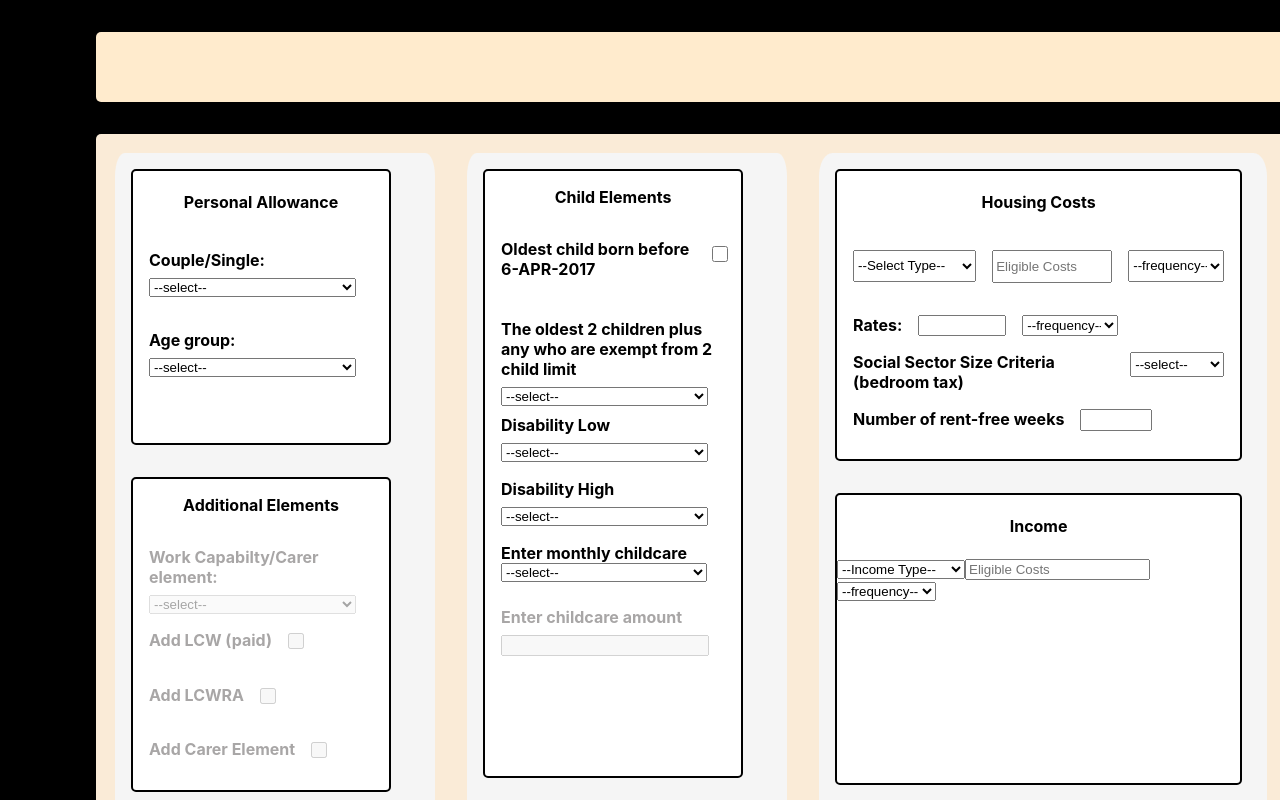
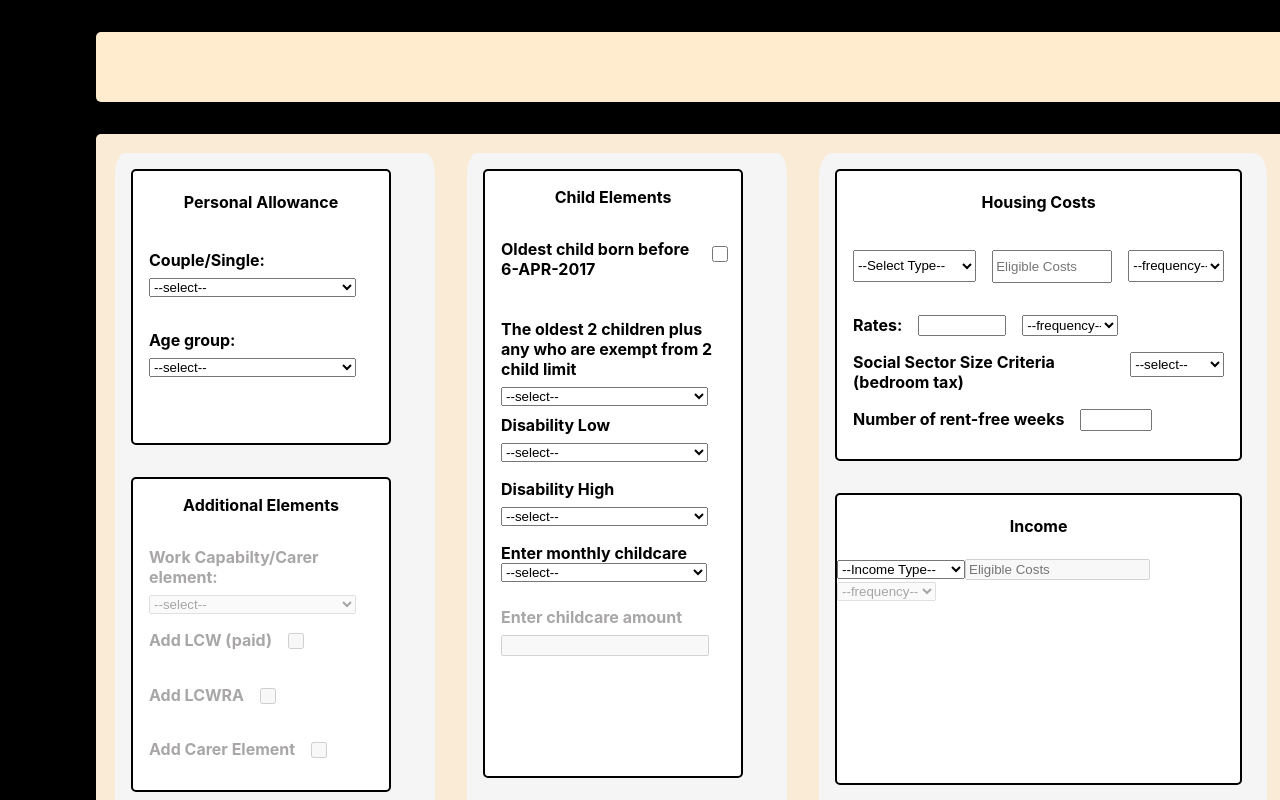
Before and after one commit to dnlstronge/benefitscalc2, a React (Create React App) app: page / in a window 1280 px wide. Shown: the top 800 px of the page. Built offline with nearby package versions, Linux system fonts and the light colour scheme.

Commit message:
[x] - disabled function for inputs

```diff
--- a/src/components/UC2/Income/IncomeSelect.js
+++ b/src/components/UC2/Income/IncomeSelect.js
@@ -5,25 +5,23 @@ const IncomeSelect = ({ setParentState }) => {
 
     //local state:
 
-    const [type, setType] = useState("0")
-    const [amount, setAmount] = useState("0")
+    const [type, setType] = useState("SELECT")
+    const [amount, setAmount] = useState("SELECT")
     const [freq, setFreq ] = useState("0")
 
     // handlers:
 
-    const placeHolder = (e) => {
 
-    }
-    const handleType = () => {
-
+    const handleType = (e) => {
+        setType(e.target.value)
     }
 
-    const handleAmount = () => {
-
+    const handleAmount = (e) => {
+        setAmount(e.target.value)
     }
 
-    const handleFreq = () => {
-
+    const handleFreq = (e) => {
+        setFreq(e.target.value)
     }
     return (
         <React.Fragment>
@@ -36,8 +34,8 @@ const IncomeSelect = ({ setParentState }) => {
                     <option value="OTH">Other income</option>
                     <option value="CB">Child Benefit</option>
                 </select>
-                <input disabled={type === "SELECT"}onChange={handleAmount} className={classes.select_amount} placeholder="Eligible Costs" type="number"/>
-                <select onChange={handleFreq} className={classes.select_freq}>
+                <input disabled={type === "SELECT"} onChange={handleAmount} className={classes.select_amount} placeholder="Eligible Costs" type="number"/>
+                <select disabled={amount === "SELECT"} onChange={handleFreq} className={classes.select_freq}>
                     <option value="SELECT">--frequency--</option>
                     <option value="PW">Weekly</option>
                     <option value="2W">Fortnightly</option>
```
